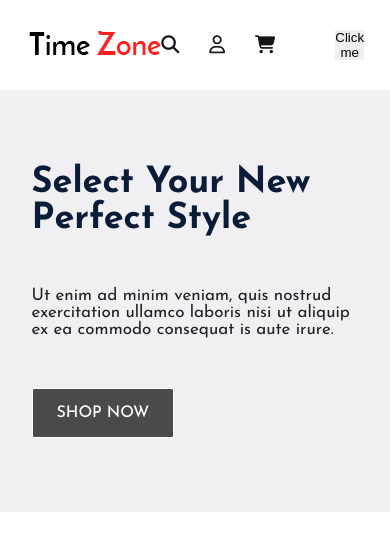
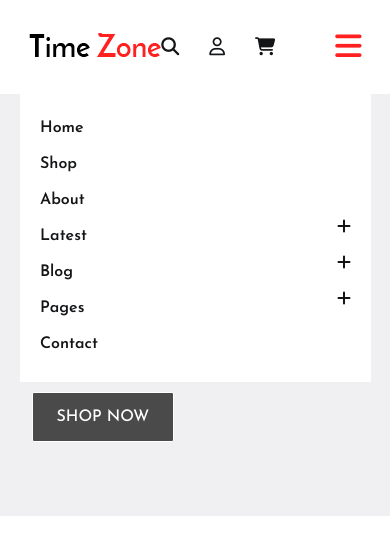
Before and after one commit to 95ElWin/Time-Zone, a plain HTML site: page index.html in a window 390 px wide. Drawn offline with Linux system fonts and the light colour scheme.

Commit message:
plusdropdown

```diff
--- a/assets/css/style.css
+++ b/assets/css/style.css
@@ -26,13 +26,15 @@ header .navbar {
 header .navbar > li {
   padding: 40px 0px;
 }
-header .navbar a {
+header .navbar a,
+header .navbar > li {
   font-size: 16px;
   color: #141517;
   font-weight: 600;
   transition: 0.3s color;
 }
-header .navbar a:hover {
+header .navbar a:hover,
+header .navbar > li:hover {
   color: var(--red-500);
 }
 header .header-icons {
@@ -81,7 +83,8 @@ header .navbar > li .status {
   display: inline-block;
   position: absolute;
   top: 20px;
-  right: -50%;
+  right: 0px;
+  transform: translateX(50%);
   padding: 4px 8px;
   color: white;
   background-color: var(--red-500);
@@ -142,9 +145,22 @@ header .navbar > li .status {
 @media screen and (max-width: 900px) {
   header {
     padding: 30px 0px;
+    position: relative;
   }
   header nav {
-    display: none;
+    position: absolute;
+    top: 90px;
+    width: 90%;
+    left: 20px;
+    background: white;
+    z-index: 100;
+    padding: 20px;
+  }
+  header nav ul {
+    flex-direction: column;
+  }
+  header .navbar > li {
+    padding: 10px 0px;
   }
   header .toggle {
     display: inline-block;
@@ -154,4 +170,37 @@ header .navbar > li .status {
     align-items: center;
     column-gap: 60px;
   }
+  header .toggle {
+    font-size: 30px;
+    color: var(--red-500);
+    background: transparent;
+  }
+  header .navbar > li .status {
+    display: none;
+  }
+  header .dropdown {
+    top: 0px;
+    left: 0px;
+    position: relative;
+    padding: 20px 16px;
+    background: white;
+    border-top: none;
+    border-radius: none;
+    height: 0px;
+    padding: 0px;
+    transition: 0.5s height;
+  }
+  header ul .dropdown-element i {
+    position: absolute;
+    right: 0px;
+    top: 0px;
+  }
+  header ul .dropdown-element:hover .dropdown {
+    visibility: visible;
+    height: auto;
+    padding: 20px 20px 0px;
+  }
+  header .dropdown::before {
+    display: none;
+  }
 }
--- a/index.html
+++ b/index.html
@@ -24,26 +24,29 @@
             <li><a href="#">Shop</a></li>
             <li><a href="#">About</a></li>
             <li class="dropdown-element">
-              <a href="#">Latest</a>
+              Latest
               <span class="status">Hot</span>
               <ul class="dropdown">
                 <li><a href="#">Product List</a></li>
                 <li><a href="#">Product Details</a></li>
               </ul>
+              <i class="fa-solid fa-plus"></i>
             </li>
             <li class="dropdown-element">
-              <a href="#">Blog</a>
+              Blog
               <ul class="dropdown">
                 <li><a href="#">Blog List</a></li>
                 <li><a href="#">Blog Details</a></li>
               </ul>
+              <i class="fa-solid fa-plus"></i>
             </li>
             <li class="dropdown-element">
-              <a href="#">Pages</a>
+              Pages
               <ul class="dropdown">
                 <li><a href="#">Pages List</a></li>
                 <li><a href="#">Pages Details</a></li>
               </ul>
+              <i class="fa-solid fa-plus"></i>
             </li>
             <li><a href="#">Contact</a></li>
           </ul>
@@ -54,7 +57,7 @@
             <i class="fa-regular fa-user"></i>
             <i class="fa-solid fa-cart-shopping"></i>
           </div>
-          <button class="toggle">Click me</button>
+          <button class="toggle"><i class="fa-solid fa-bars"></i></button>
         </div>
       </div>
     </header>
```
